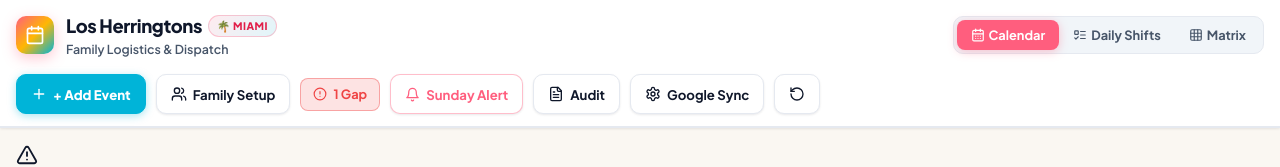
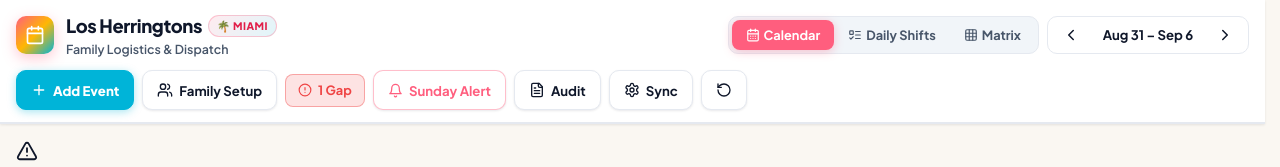
Before and after one commit to danielherrington/family-schedule-helper, a React (Vite) app: page / in a window 1280 px wide. Shown: the top 167 px of the page. Built offline with nearby package versions, Linux system fonts and the light colour scheme; no server answers.

Commit message:
fix(ui): Prevent header layout jump between daily and weekly views and fix Add Event label

```diff
--- a/src/components/DailyDispatchBoard.tsx
+++ b/src/components/DailyDispatchBoard.tsx
@@ -169,7 +169,7 @@ export const DailyDispatchBoard: React.FC = () => {
             title="Add pickup, drop-off, or activity for this day"
           >
             <Plus size={15} />
-            <span>+ Add Event</span>
+            <span>Add Event</span>
           </button>
 
           <button
--- a/src/components/Header.tsx
+++ b/src/components/Header.tsx
@@ -22,6 +22,7 @@ export const Header: React.FC = () => {
     viewMode,
     setViewMode,
     changeDateByDays,
+    currentWeekDays,
     gaps,
     authStatus,
     connectedEmail,
@@ -42,6 +43,21 @@ export const Header: React.FC = () => {
     });
   };
 
+  const formatWeekRangeLabel = (days: Date[]) => {
+    if (!days || days.length === 0) return '';
+    const start = days[0];
+    const end = days[days.length - 1];
+    const startMonth = start.toLocaleDateString('en-US', { month: 'short' });
+    const endMonth = end.toLocaleDateString('en-US', { month: 'short' });
+    const startDay = start.getDate();
+    const endDay = end.getDate();
+
+    if (startMonth === endMonth) {
+      return `${startMonth} ${startDay} – ${endDay}`;
+    }
+    return `${startMonth} ${startDay} – ${endMonth} ${endDay}`;
+  };
+
   return (
     <header className="app-header">
       <div className="header-inner">
@@ -59,8 +75,8 @@ export const Header: React.FC = () => {
           </div>
         </div>
 
-        {/* Center Controls: 3-Way View Switcher */}
-        <div className="header-controls">
+        {/* Center Controls: 3-Way View Switcher + Persistent Date/Range Navigator */}
+        <div className="header-controls header-controls-center">
           <div className="btn-toggle-group">
             <button
               className={`toggle-item ${viewMode === 'calendar' ? 'active' : ''}`}
@@ -88,31 +104,29 @@ export const Header: React.FC = () => {
             </button>
           </div>
 
-          {viewMode === 'daily' && (
           <div className="date-navigator">
             <button
               className="nav-btn"
-                onClick={() => changeDateByDays(-1)}
-                title="Previous Day"
+              onClick={() => changeDateByDays(viewMode === 'daily' ? -1 : -7)}
+              title={viewMode === 'daily' ? "Previous Day" : "Previous Week"}
             >
               <ChevronLeft size={18} />
             </button>
             <span className="current-date-label">
-                {formatDateLabel(selectedDate)}
+              {viewMode === 'daily' ? formatDateLabel(selectedDate) : formatWeekRangeLabel(currentWeekDays)}
             </span>
             <button
               className="nav-btn"
-                onClick={() => changeDateByDays(1)}
-                title="Next Day"
+              onClick={() => changeDateByDays(viewMode === 'daily' ? 1 : 7)}
+              title={viewMode === 'daily' ? "Next Day" : "Next Week"}
             >
               <ChevronRight size={18} />
             </button>
           </div>
-          )}
         </div>
 
         {/* Right Controls: Add Event, Setup Hub, Gaps, Settings */}
-        <div className="header-controls">
+        <div className="header-controls header-controls-right">
           {/* Add Event Button */}
           <button
             className="btn btn-add-event"
@@ -120,7 +134,7 @@ export const Header: React.FC = () => {
             title="Schedule a new pickup, drop-off, or activity event"
           >
             <Plus size={16} />
-            <span>+ Add Event</span>
+            <span>Add Event</span>
           </button>
 
           {/* Family Setup Hub Button */}
@@ -162,7 +176,7 @@ export const Header: React.FC = () => {
             style={{ borderColor: 'rgba(255, 94, 126, 0.4)', color: 'var(--accent)' }}
           >
             <Bell size={15} />
-            <span className="hide-mobile">Sunday Alert</span>
+            <span className="hide-tablet">Sunday Alert</span>
           </button>
 
           {/* Audit Log Trigger */}
@@ -172,7 +186,7 @@ export const Header: React.FC = () => {
             title="View Single-Instance Exceptions Audit Log"
           >
             <FileText size={16} />
-            <span className="hide-mobile">Audit</span>
+            <span className="hide-tablet">Audit</span>
           </button>
 
           {/* Settings Modal / Google Sync Status */}
@@ -188,7 +202,7 @@ export const Header: React.FC = () => {
             }}
           >
             <Settings size={16} />
-            <span className="hide-mobile">{authStatus.mode === 'live_gcal' ? '● Google Live' : 'Google Sync'}</span>
+            <span className="hide-tablet">{authStatus.mode === 'live_gcal' ? '● Live' : 'Sync'}</span>
           </button>
 
           {/* Reset Demo */}
--- a/src/styles/index.css
+++ b/src/styles/index.css
@@ -65,6 +65,10 @@
   padding: 0;
 }
 
+html {
+  scrollbar-gutter: stable;
+}
+
 body {
   font-family: var(--font-sans);
   background-color: var(--bg);
@@ -111,7 +115,7 @@ button, input, select {
   display: flex;
   align-items: center;
   justify-content: space-between;
-  gap: 16px;
+  gap: 12px;
   flex-wrap: wrap;
 }
 
@@ -119,6 +123,7 @@ button, input, select {
   display: flex;
   align-items: center;
   gap: 12px;
+  flex-shrink: 0;
 }
 
 .brand-icon {
@@ -161,8 +166,15 @@ button, input, select {
 .header-controls {
   display: flex;
   align-items: center;
-  gap: 10px;
-  flex-wrap: wrap;
+  gap: 8px;
+}
+
+.header-controls-center {
+  flex-shrink: 0;
+}
+
+.header-controls-right {
+  flex-shrink: 0;
 }
 
 .btn-toggle-group {
@@ -171,6 +183,7 @@ button, input, select {
   border: 1px solid var(--border);
   border-radius: 10px;
   padding: 3px;
+  flex-shrink: 0;
 }
 
 .toggle-item {
@@ -203,14 +216,18 @@ button, input, select {
   border-radius: 10px;
   padding: 2px 6px;
   height: 38px;
+  flex-shrink: 0;
 }
 
 .current-date-label {
-  font-size: 0.8rem;
+  font-size: 0.825rem;
   font-weight: 700;
   color: var(--text);
   padding: 0 4px;
   white-space: nowrap;
+  min-width: 112px;
+  text-align: center;
+  display: inline-block;
 }
 
 .btn {
@@ -933,9 +950,33 @@ button, input, select {
   to { opacity: 1; transform: translateY(0); }
 }
 
+.hide-tablet {
+  display: inline;
+}
+
+@media (max-width: 1260px) {
+  .hide-tablet {
+    display: none !important;
+  }
+  .header-controls {
+    gap: 6px;
+  }
+}
+
+@media (max-width: 860px) {
+  .header-inner {
+    justify-content: center;
+    gap: 10px;
+  }
+  .header-controls {
+    flex-wrap: wrap;
+    justify-content: center;
+  }
+}
+
 @media (max-width: 640px) {
   .hide-mobile {
-    display: none;
+    display: none !important;
   }
   .weekly-grid-layout {
     grid-template-columns: 1fr;
```
Lines whose indentation alone changed are shown as unchanged.
